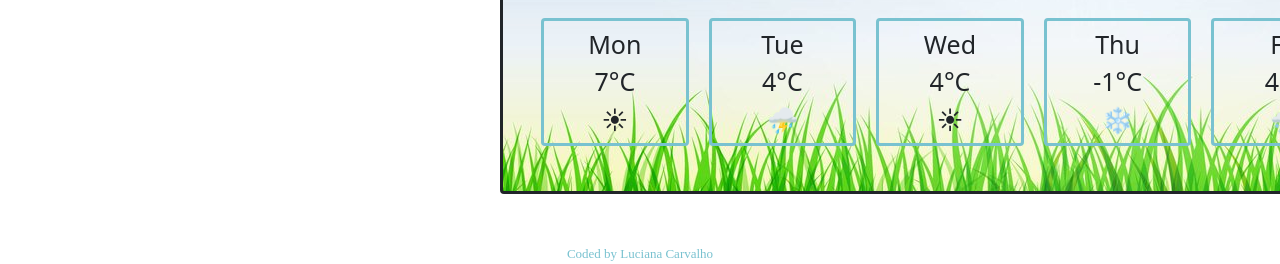
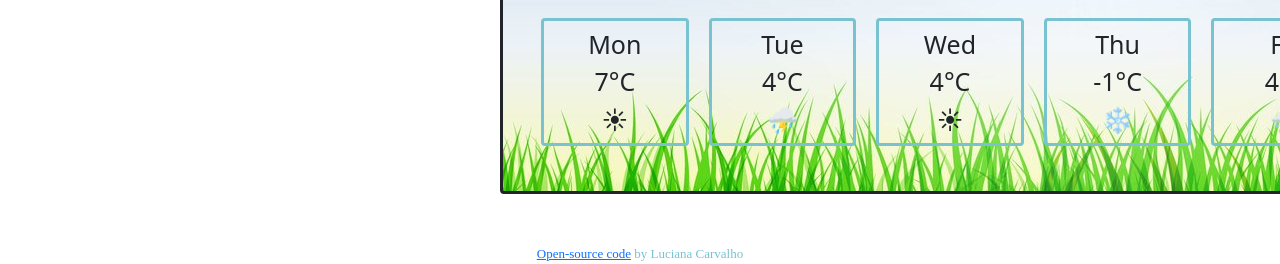
Before and after one commit to Luniau/Weather-project-1, a plain HTML site: page index.html in a window 1280 px wide. Shown: the part 707-971 px from the top of the page. Drawn offline with nearby package versions, Linux system fonts and the light colour scheme.

Commit message:
Made it an open source code

```diff
--- a/index.html
+++ b/index.html
@@ -62,7 +62,7 @@ c<!DOCTYPE html>
         </div>
       </div>
    </div>
-    <div class="code">Coded by Luciana Carvalho</div>
+    <div class="code"> <a href="https://github.com/Luniau/Weather-project-1" target="-blank"> Open-source code</a> by Luciana Carvalho</div>
     </div>
 
     <script src="src/index.js"></script>
```
